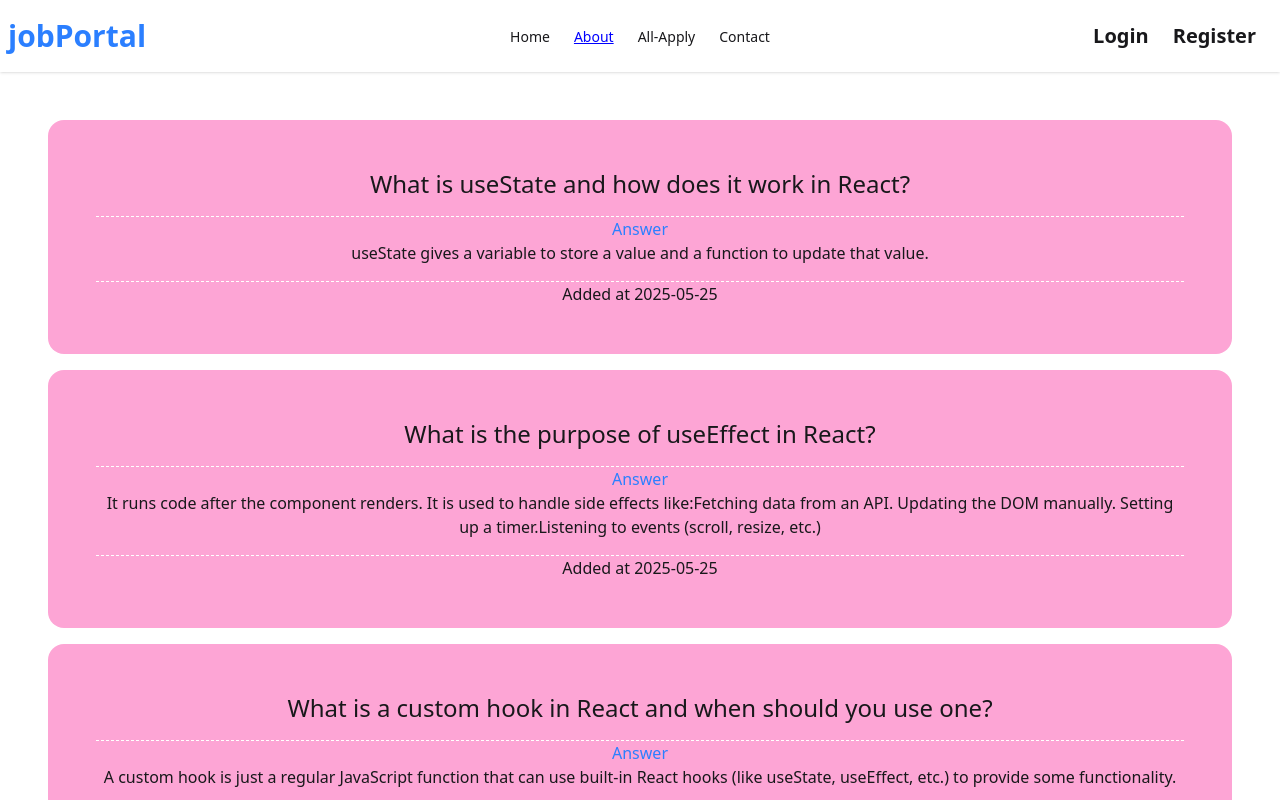
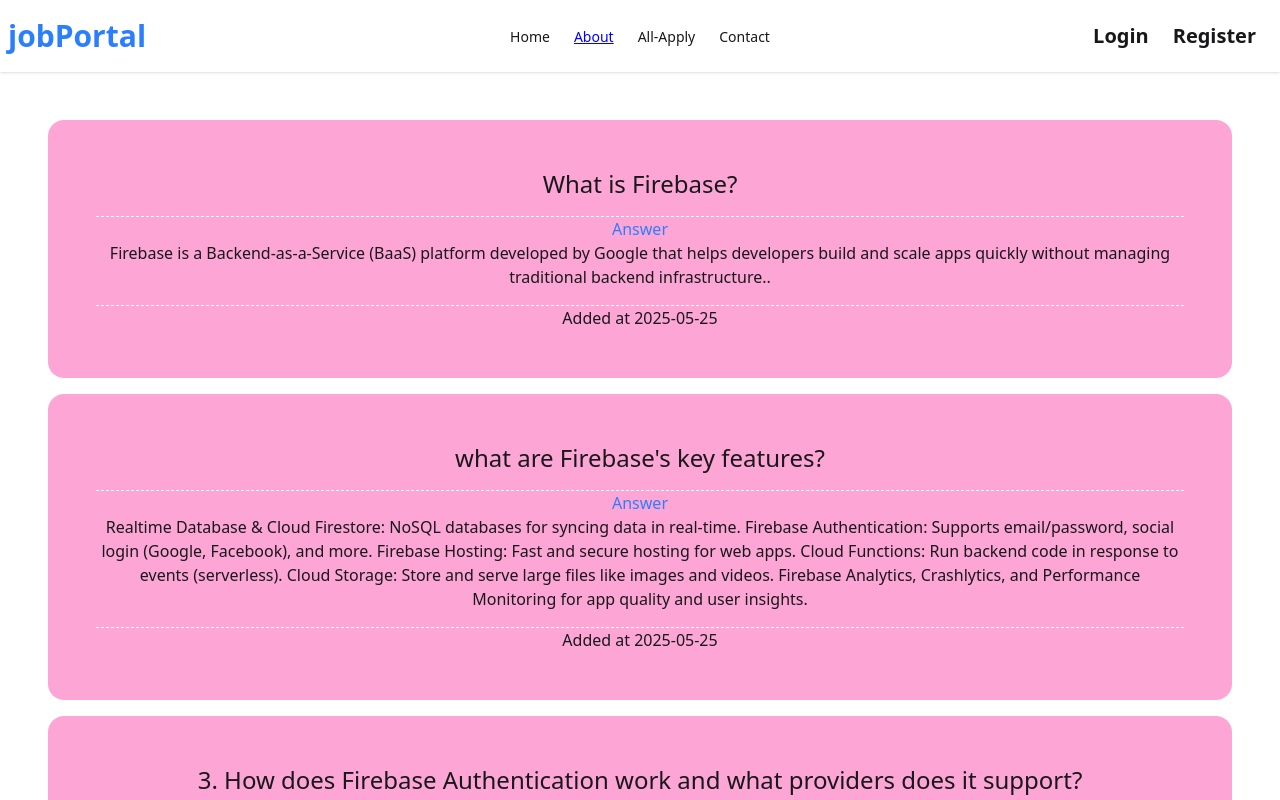
Before and after one commit to rifatjahan1/my-firebase-project-9, a React (Vite) app: page /about in a window 1280 px wide. Shown: the top 800 px of the page. Built offline with nearby package versions, Linux system fonts and the light colour scheme; no server answers.

Commit message:
final  commit

```diff
--- a/src/Components/About/About.jsx
+++ b/src/Components/About/About.jsx
@@ -3,28 +3,46 @@
     return (
         <div className='p-2 lg:p-12 space-y-4'>
             <div className='w-full text-center bg-pink-300 rounded-2xl p-2 lg:p-12 space-y-4'>
-                <div className='text-2xl'>What is useState and how does it work in React?</div>
+                <div className='text-2xl'> What is Firebase?</div>
                 <div className=' border-t border-dashed border-white '>
                     <div className='text-blue-500'>Answer</div>
-                    <div> useState gives  a variable to store a value and a function to update that value.</div>
+                    <div> Firebase is a Backend-as-a-Service (BaaS) platform developed by
+                        Google that helps developers build and scale apps quickly without
+                         managing traditional backend infrastructure..</div>
                 </div>
                 <div className=' border-t border-dashed border-white '>Added at 2025-05-25</div>
             </div>
             <div className='w-full text-center bg-pink-300 rounded-2xl p-2 lg:p-12 space-y-4'>
-                <div className='text-2xl'>What is the purpose of useEffect in React?</div>
+                <div className='text-2xl'> what are Firebase's key features?</div>
                 <div className=' border-t border-dashed border-white '>
                     <div className='text-blue-500'>Answer</div>
-                    <div>It runs code after the component renders.
-                        It is used to handle side effects like:Fetching data from an API. Updating the DOM manually.
-                        Setting up a timer.Listening to events (scroll, resize, etc.)</div>
+                    <div>Realtime Database & Cloud Firestore: NoSQL databases for syncing data in real-time.
+
+Firebase Authentication: Supports email/password, social login (Google, Facebook), and more.
+
+Firebase Hosting: Fast and secure hosting for web apps.
+
+Cloud Functions: Run backend code in response to events (serverless).
+
+Cloud Storage: Store and serve large files like images and videos.
+
+Firebase Analytics, Crashlytics, and Performance Monitoring for app quality and user insights.</div>
                 </div>
                 <div className=' border-t border-dashed border-white '>Added at 2025-05-25</div>
             </div>
             <div className='w-full text-center bg-pink-300 rounded-2xl p-2 lg:p-12 space-y-4'>
-                <div className='text-2xl'>What is a custom hook in React and when should you use one?</div>
+                <div className='text-2xl'> 3. How does Firebase Authentication work and what providers does it support?</div>
                 <div className=' border-t border-dashed border-white '>
                     <div className='text-blue-500'>Answer</div>
-                    <div>A custom hook is just a regular JavaScript function that can use built-in React hooks (like useState, useEffect, etc.) to provide some functionality.</div>
+                    <div>Firebase Authentication manages user sign-in and identity verification. It handles authentication workflows and user session management, with built-in UI support.
+
+                     Supported Providers:1.Email/Password 2.Phone Number
+
+                    OAuth Providers: Google, Facebook, Twitter, GitHub, Microsoft, Apple
+
+                    Anonymous Authentication
+
+                   Custom Authentication via secure token</div>
                 </div>
                 <div className=' border-t border-dashed border-white '>Added at 2025-05-25</div>
             </div>
--- a/src/pages/Companies/Companies.jsx
+++ b/src/pages/Companies/Companies.jsx
@@ -6,8 +6,8 @@
         <div>
               <div className='grid grid-cols-1 lg:grid-cols-4 gap-4 mb-4 '>
                 {companies.map(company => (
-                    <div className="hero bg-gray-300 rounded-2xl  ">
-                        <Link key={company.id} to={`/companydetails/${company.id}`} className="">
+                    <div key={company.id} className="hero bg-gray-300 rounded-2xl  ">
+                        <Link  to={`/companydetails/${company.id}`} className="">
 
 
 
```
Also changed, not shown: 1 other file (tests, documents, lock files or other folders).
